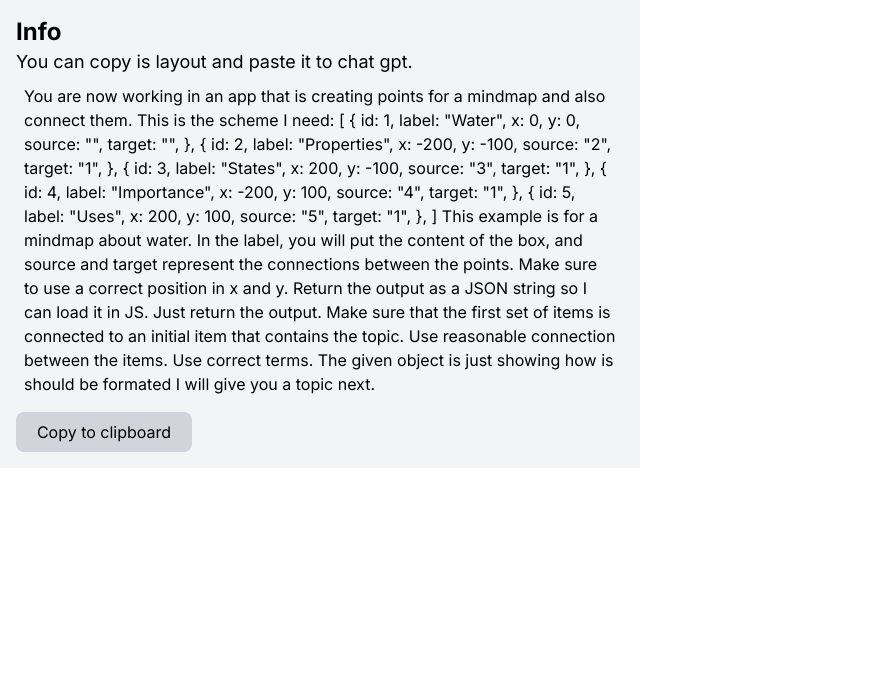
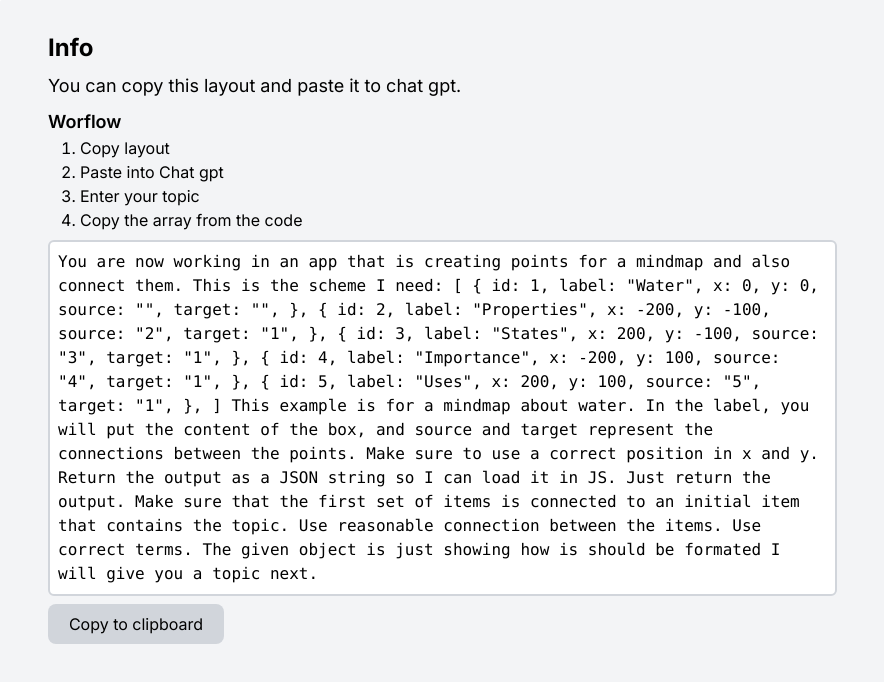
Before and after one commit to Niklas-dev/plain-mindmap-app, a Next.js app: page /info in a window 1280 px wide. Shown: the top 682 px of the page, without its empty margins (0-884 px from the left). Built offline with nearby package versions, Linux system fonts and the light colour scheme.

Commit message:
improved info page

```diff
--- a/src/app/info/page.tsx
+++ b/src/app/info/page.tsx
@@ -57,13 +57,25 @@ export default function Page() {
     connection between the items. Use correct terms. The given object is
     just showing how is should be formated I will give you a topic next.`;
   return (
-    <div className="p-4 w-1/2 bg-gray-100 rounded-sm">
+    <div className=" px-12 pt-8 w-full h-screen bg-gray-100 rounded-sm flex flex-col gap-2">
       <h1 className="text-2xl font-bold">Info</h1>
-      <h3 className="text-lg">
-        You can copy is layout and paste it to chat gpt.
+      <h3 className="text-lg ">
+        You can copy this layout and paste it to chat gpt.
       </h3>
+
+      <div>
+        <h4 className="text-lg font-semibold">Worflow</h4>
+        <ul className="list-decimal pl-8">
+          <li>Copy layout</li>
+          <li>Paste into Chat gpt</li>
+          <li>Enter your topic</li>
+          <li>Copy the array from the code</li>
+        </ul>
+      </div>
       <div className="flex flex-col gap-2   rounded-md ">
-        <p className=" p-2">{text}</p>
+        <code className=" p-2 border-gray-300 bg-white rounded-md border-2 w-full md:w-2/3">
+          {text}
+        </code>
 
         <button
           onClick={() => {
@@ -74,7 +86,7 @@ export default function Page() {
               clearTimeout(out);
             }, 2000);
           }}
-          className=" bg-gray-300 py-2 px-2 sm:px-4 rounded-lg flex-grow-0 transition-transform hover:scale-95 w-fit min-w-[11rem]"
+          className=" bg-gray-300 mb-4 py-2 px-2 sm:px-4 rounded-lg flex-grow-0 transition-transform hover:scale-95 w-fit min-w-[11rem]"
         >
           {copied ? "Copied!" : "Copy to clipboard"}
         </button>
--- a/src/app/page.tsx
+++ b/src/app/page.tsx
@@ -102,6 +102,7 @@ const NodeAsHandleFlow = () => {
     <div className="w-screen h-screen">
       <div className="  flex flex-row sm:gap-4 fixed z-10 p-4 bg-white shadow-md w-full justify-between gap-2">
         <input
+          placeholder="Dont know what to enter? Check bottom left."
           value={jsonString}
           onChange={(e) => setJsonString(e.target.value)}
           className="border-[1px] py-2 border-gray-400 rounded-lg outline-none px-2 flex-grow"
```
